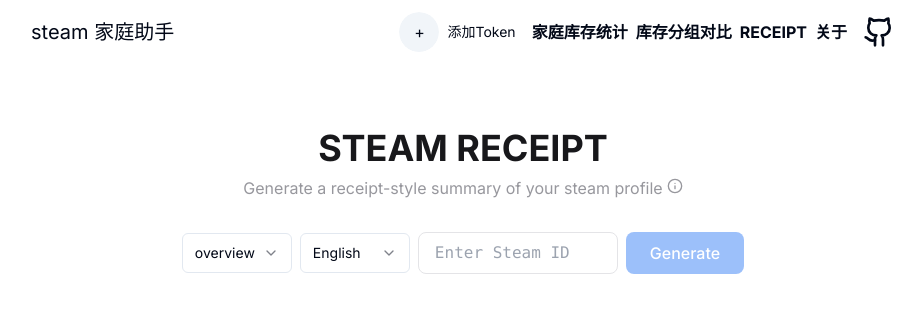
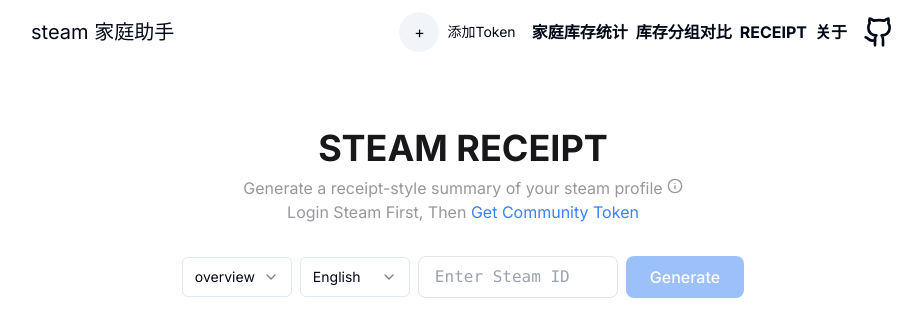
Before and after one commit to ktKongTong/steam-family-lib-viewer, a Next.js app: page /receipt in a window 1280 px wide. Shown: the top 336 px of the page, without its empty margins (177-1099 px from the left). Built offline with nearby package versions, Linux system fonts and the light colour scheme.

Commit message:
add tips

```diff
--- a/app/receipt/page.tsx
+++ b/app/receipt/page.tsx
@@ -14,6 +14,7 @@
 import {Ellipsis, Info} from "lucide-react";
 import {Popover, PopoverContent, PopoverTrigger} from "@/components/ui/popover";
 import {AvailableLocales, LocaleProvider} from "@/app/receipt/use-locale-ctx";
+import Link from "next/link";
 
 
 
@@ -129,6 +130,7 @@
                   </p>
                 </PopoverContent>
               </Popover>
+              <div>Login Steam First, Then <Link className={'text-blue-500'} href={'https://steamcommunity.com/pointssummary/ajaxgetasyncconfig'}>Get Community Token</Link></div>
             </p>
           </div>
 
```
